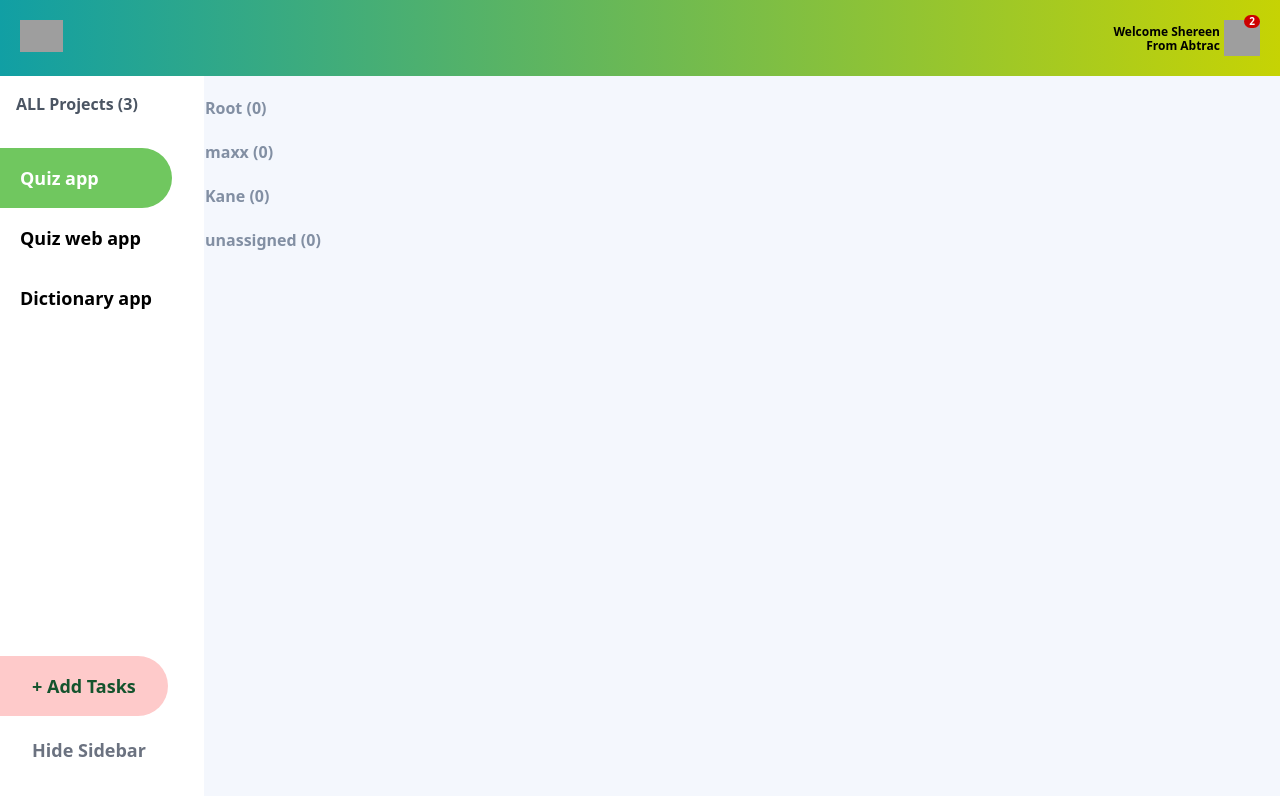
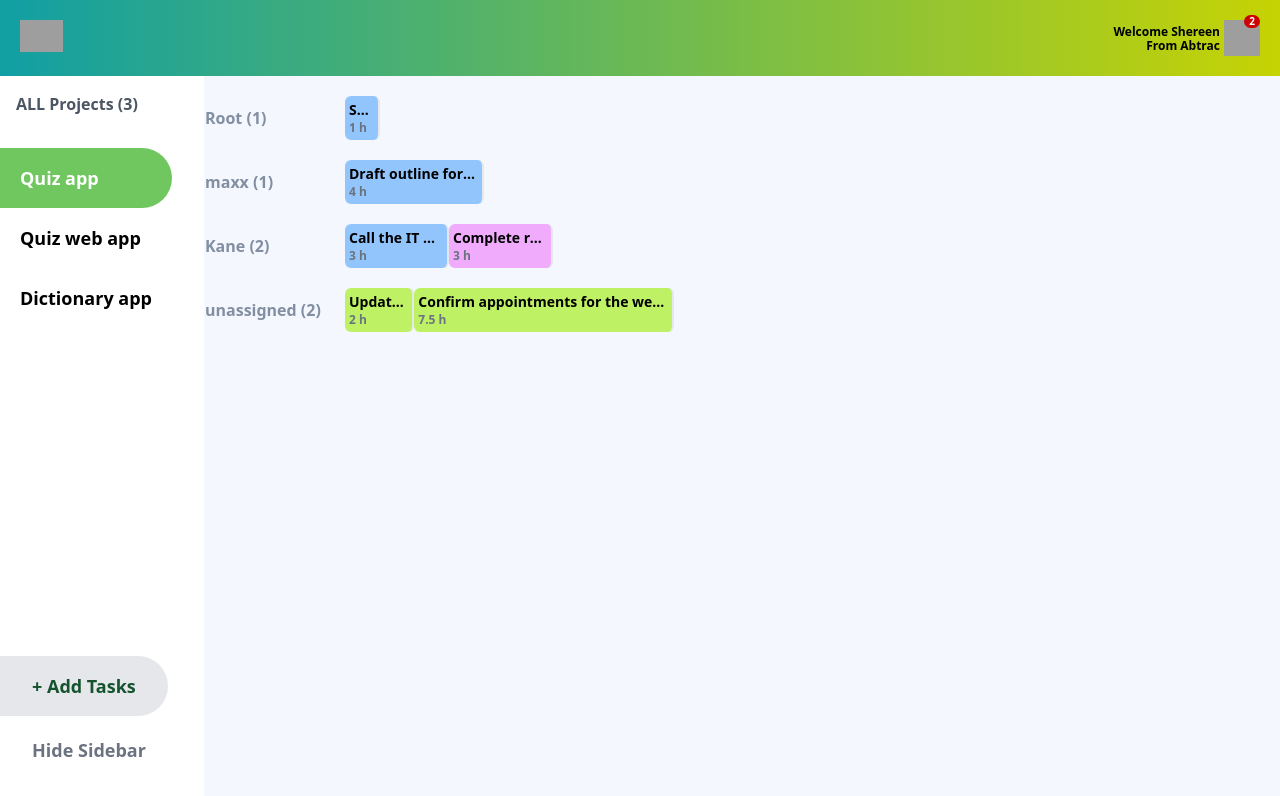
Before and after one commit to Team-Itexphere/ab, a React (Create React App) app: page /work-scheduling in a window 1280 px wide. Shown: the top 796 px of the page. Built offline with nearby package versions, Linux system fonts and the light colour scheme; grey boxes are pictures that could not be loaded.

Commit message:
Nov30 002 we can move projects

```diff
--- a/src/components/UI/navbar/navbar.tsx
+++ b/src/components/UI/navbar/navbar.tsx
@@ -1,15 +1,17 @@
 import React from 'react'
+import { useNavigate } from 'react-router-dom';
 
 type Props = {}
 
 const Navbar = (props: Props) => {
+    const navigate = useNavigate();
     return (
         <div className='flex flex-wrap bg-[#EEEEEE] h-10 items-center'>
             <p className='grow text-[#053645] hover:text-[#C1D82F] text-sm font-bold text-center cursor-pointer'>Home</p>
             <p className='grow text-[#053645] hover:text-[#C1D82F] text-sm font-bold text-center cursor-pointer'>Client, Contacts & Projects</p>
             <p className='grow text-[#053645] hover:text-[#C1D82F] text-sm font-bold text-center cursor-pointer'>Time & Disbursements</p>
-            <p className='grow text-[#053645] hover:text-[#C1D82F] text-sm font-bold text-center cursor-pointer'>Invoices</p>
-            <p className='grow text-[#053645] hover:text-[#C1D82F] text-sm font-bold text-center cursor-pointer'>Accounting</p>
+            <p className='grow text-[#053645] hover:text-[#C1D82F] text-sm font-bold text-center cursor-pointer' onClick={() => navigate(`/work-scheduling`)}>work-scheduling</p>
+            <p className='grow text-[#053645] hover:text-[#C1D82F] text-sm font-bold text-center cursor-pointer' onClick={() => navigate(`/workRolePlay`)}>workRolePlay</p>
             <p className='grow text-[#053645] hover:text-[#C1D82F] text-sm font-bold text-center cursor-pointer'>Debtor Management</p>
             <p className='grow text-[#053645] hover:text-[#C1D82F] text-sm font-bold text-center cursor-pointer'>Reports</p>
             <p className='grow text-[#053645] hover:text-[#C1D82F] text-sm font-bold text-center cursor-pointer'>Administration</p>
--- /dev/null
+++ b/src/data/employee.json
@@ -0,0 +1,52 @@
+[
+    {
+        "name": "Root",
+        "tasks": [
+            {
+                "title": "Schedule team training session for new procedures",
+                "ProjectName": "Quiz app",
+                "noOfHours": "1"
+            }
+        ]
+    },
+    {
+        "name": "maxx",
+        "tasks": [
+            {
+                "title": "Draft outline for next month's marketing campaign",
+                "ProjectName": "Quiz app",
+                "noOfHours": "4"
+            }
+        ]
+    },
+    {
+        "name": "Kane",
+        "tasks": [
+            {
+                "title": "Call the IT department regarding software issue",
+                "ProjectName": "Quiz app",
+                "noOfHours": "3"
+            },
+            {
+                "title": "Complete research for upcoming project",
+                "ProjectName": "Dictionary app",
+                "noOfHours": "3"
+            }
+        ]
+    },
+    {
+        "name": "unassigned",
+        "tasks": [
+            {
+                "title": "Update task progress in project management tool",
+                "ProjectName": "",
+                "noOfHours": "2"
+            },
+            {
+                "title": "Confirm appointments for the week",
+                "ProjectName": "",
+                "noOfHours": "7.5"
+            }
+        ]
+    }
+]
--- a/src/pages/Login/login.screen.tsx
+++ b/src/pages/Login/login.screen.tsx
@@ -26,8 +26,8 @@ const LoginScreen = () => {
         };
 
         const data = new URLSearchParams();
-        data.append('username', username);
-        data.append('password', password);
+        data.append('username', formData.email);
+        data.append('password', formData.password);
         data.append('grant_type', 'password');
 
 
@@ -107,11 +107,13 @@ const LoginScreen = () => {
                     <div className="flex flex-col  px-14 py-12 mt-7 border rounded-xl border-[#A6A6A6] bg-white">
                         <p className='text-center mb-10 text-3xl text-[#053645] font-semibold'>Login to Abtrac</p>
                         <input
+                            value={formData.email}
                             placeholder='Email'
                             className='w-full border py-2 px-2 rounded-lg border-[#C0C0C0] mb-4'
                             onChange={(e) => setformData({ ...formData, email: e.target.value })}
                         />
                         <input
+                            value={formData.password}
                             placeholder='Password'
                             className='w-full border  py-2 px-2 rounded-lg border-[#C0C0C0] mb-7'
                             onChange={(e) => setformData({ ...formData, password: e.target.value })}
--- a/src/pages/workSchedule/UI/Column/Column.tsx
+++ b/src/pages/workSchedule/UI/Column/Column.tsx
@@ -5,18 +5,15 @@ import { useDispatch, useSelector } from "react-redux";
 import workColumns from '../../../../data/workColumns.json'
 import Task from '../Task/Task';
 import projectSlice from '../../../../redux/boardSlice';
+import employeeSlice from '../../../../redux/employeeSlice';
 
-const Column = ({ colIndex }: any) => {
+const Column = ({ empIndex }: any) => {
 
     const dispatch = useDispatch();
     const projects = useSelector((state: any) => state.projects);
+    const employees = useSelector((state: any) => state.employees);
 
-    const activeProject = projects.find((project: any) => project.isActive)
-    const activeColums = activeProject.columns;
-
-    const col = activeColums.find((col: any, i: any) => i === colIndex)
-
-    // const col: any = workColumns.find((col, i) => i === colIndex);
+    const emp = employees.find((col: any, i: any) => i === empIndex)
 
     const colors = [
         "bg-red-500",
@@ -30,8 +27,6 @@ const Column = ({ colIndex }: any) => {
         "bg-sky-500",
     ];
 
-
-
     const getRandomColor = () => {
         const randomIndex = Math.floor(Math.random() * colors.length);
         return colors[randomIndex];
@@ -40,13 +35,18 @@ const Column = ({ colIndex }: any) => {
     const randomColor = getRandomColor();
 
     const handleOnDrop = (e: any) => {
-        const { prevColIndex, taskIndex } = JSON.parse(
+        const { prevEmpIndex, taskIndex } = JSON.parse(
             e.dataTransfer.getData("text")
         );
 
-        if (colIndex !== prevColIndex) {
+        const activeProject = projects.find((project: any) => project.isActive)
+        const newProjectName = activeProject.name;
+
+
+        console.log('newProjectName ::', newProjectName)
+        if (empIndex !== prevEmpIndex) {
             dispatch(
-                projectSlice.actions.dragTask({ colIndex, prevColIndex, taskIndex })
+                employeeSlice.actions.dragTask({ empIndex, prevEmpIndex, taskIndex, newProjectName })
             );
         }
     };
@@ -59,16 +59,16 @@ const Column = ({ colIndex }: any) => {
         <div
             onDrop={handleOnDrop}
             onDragOver={handleOnDragOver}
-            className=" mx-5 flex pt-[20px]"
+            className=" mx-5 flex pt-[20px] min-h-[50px]"
         >
             <p className=" font-semibold flex  items-center min-w-[140px]  gap-2  text-[#828fa3]">
                 {/* <div className={`rounded-full w-4 h-4 ${randomColor} `} /> */}
-                {col.name} ({col.tasks.length})
+                {emp.name} ({emp.tasks.length})
             </p>
 
-            <div className='scrollbar-hide flex gap-2 '>
-                {col.tasks.map((task: any, index: any) => (
-                    <Task key={index} taskIndex={index} colIndex={colIndex} />
+            <div className='scrollbar-hide flex '>
+                {emp.tasks.map((task: any, index: any) => (
+                    <Task key={index} taskIndex={index} empIndex={empIndex} />
                 ))}
             </div>
 
--- a/src/pages/workSchedule/UI/Task/Task.tsx
+++ b/src/pages/workSchedule/UI/Task/Task.tsx
@@ -3,39 +3,79 @@ import { useDispatch, useSelector } from "react-redux";
 
 import workColumns from '../../../../data/workColumns.json'
 
-const Task = ({ colIndex, taskIndex }: any) => {
+const Task = ({ empIndex, taskIndex }: any) => {
 
-    const projects = useSelector((state: any) => state.projects);
+    const employees = useSelector((state: any) => state.employees);
 
-    const activeProject = projects.find((project: any) => project.isActive)
-    const activeColums = activeProject.columns;
+    const emp = employees.find((col: any, i: any) => i === empIndex);
+    const task = emp.tasks.find((col: any, i: any) => i === taskIndex)
 
-    const col = activeColums.find((col: any, i: any) => i === colIndex);
-    const task = col.tasks.find((col: any, i: any) => i === taskIndex)
+    // const isDraggable = empIndex === 3 ? true : false
 
-    // const isDraggable = colIndex === 3 ? true : false
-    // const col = workColumns.find((col, i) => i === colIndex)
-    // const task = col?.tasks.find((col, i) => i === taskIndex)
+    // let completed = 0;
+    // let subtasks = task?.subtasks
 
-    let completed = 0;
-    let subtasks = task?.subtasks
-
-    subtasks?.forEach((subtask: any) => {
-        if (subtask.isCompleted) {
-            completed++
-        }
-    })
+    // subtasks?.forEach((subtask: any) => {
+    //     if (subtask.isCompleted) {
+    //         completed++
+    //     }
+    // })
 
     const handleOnDrag = (e: any) => {
         e.dataTransfer.setData(
             "text",
-            JSON.stringify({ taskIndex, prevColIndex: colIndex })
+            JSON.stringify({ taskIndex, prevEmpIndex: empIndex })
         );
     };
 
-    const w = 260 / 7.5 * Number(task.noOfHours);
+    const width = 260 / 7.5 * Number(task.noOfHours);
 
-    console.log('w ::', Number(task.noOfHours))
+
+    // const isDayFiledWithThisTask = () => {
+    //     // const totalHours = col.tasks.reduce((acc: any, task: any) => acc + task.noOfHours, 0);
+    //     // const days = Math.ceil(totalHours / 7.5);
+    //     // let remainingHours = totalHours;
+
+
+    //     // for (let i = 0; i < days; i++) {
+    //     //     let dailyHours = remainingHours >= 7.5 ? 7.5 : remainingHours;
+    //     //     col.tasks.filter((task: any) => {
+    //     //         if (task.noOfHours <= dailyHours) {
+    //     //             dailyHours -= task.noOfHours;
+    //     //             remainingHours -= task.noOfHours;
+    //     //             return true;
+    //     //         }
+    //     //         return false;
+    //     //     })
+    //     // }
+
+    //     let totalHours = 0;
+
+    //     for (let i = 0; i <= taskIndex; i++) {
+    //         totalHours += col.tasks[i].noOfHours;
+    //     }
+    //     console.log('totalHours', totalHours)
+
+    //     const days = Math.ceil(totalHours / 7.5);
+    //     let remainingHours = totalHours;
+    //     for (let i = 0; i < days; i++) {
+
+    //         console.log('days', days)
+    //         let dailyHours = remainingHours >= 7.5 ? 7.5 : remainingHours;
+    //         console.log('dailyHours', dailyHours)
+    //         col.tasks.filter((task: any) => {
+    //             if (task.noOfHours <= dailyHours) {
+    //                 dailyHours -= task.noOfHours;
+    //                 remainingHours -= task.noOfHours;
+    //                 return true;
+    //             } else {
+    //                 return false
+    //             }
+    //         })
+    //     }
+    //     return false
+    // }
+
     return (
 
         <div
@@ -44,13 +84,13 @@ const Task = ({ colIndex, taskIndex }: any) => {
             }}
             draggable
             onDragStart={handleOnDrag}
-            style={{ width: `${w}px` }}
-            className={` rounded-lg  bg-white hover:text-[#635fc7]  cursor-pointer `}
+            style={{ width: `${width}px` }}
+            className={` rounded-md p-1 border-r-2 ${task.ProjectName === "Quiz app" ? 'bg-blue-300' : task.ProjectName === "Quiz web app" ? 'bg-teal-300' : task.ProjectName === "Dictionary app" ? 'bg-fuchsia-300' : 'bg-lime-300'}  hover:text-[#635fc7]  cursor-pointer `}
         >
-            {/* <p className=" font-bold tracking-wide ">{task?.title}</p>
-            <p className=" font-bold text-xs tracking-tighter mt-2 text-gray-500">
+            <p className="text-sm font-semibold truncate  ">{task?.title}</p>
+            <p className=" font-bold text-xs text-gray-500">
                 {task?.noOfHours} h
-            </p> */}
+            </p>
         </div>
 
     )
--- a/src/pages/workSchedule/UI/sidebar/Sidebar.tsx
+++ b/src/pages/workSchedule/UI/sidebar/Sidebar.tsx
@@ -2,13 +2,16 @@ import React, { useState, lazy, Suspense } from 'react'
 import { useDispatch, useSelector } from "react-redux";
 
 import projectData from '../../../../data/projects.json'
+import projectSlice from '../../../../redux/boardSlice';
 
 const TaskModal = lazy(() => import('../../../../components/UI/modals/taskModal'))
 
 const Sidebar = ({ isSideBarOpen, setIsSideBarOpen }: any) => {
 
+    const dispatch = useDispatch();
     const projects = useSelector((state: any) => state.projects);
 
+    console.log('projects ::', projects)
     const [isBoardModalOpen, setIsBoardModalOpen] = useState(false);
     const [isTaskModalOpen, setIsTaskModalOpen] = useState(false)
 
@@ -37,11 +40,12 @@ const Sidebar = ({ isSideBarOpen, setIsSideBarOpen }: any) => {
                                     {projects.map((board: any, index: any) => (
                                         <div
                                             className={` flex items-baseline space-x-2 px-5 mr-8 rounded-r-full duration-500 ease-in-out py-4 cursor-pointer hover:bg-[#635fc71a] hover:text-[#635fc7]
-                                             ${board.isActive && " bg-[#70c75f] rounded-r-full text-white mr-8 "}
+                                             ${board.isActive && "  bg-[#70c75f] rounded-r-full text-white mr-8 "}
                                             `}
                                             key={index}
                                             onClick={() => {
-                                                // dispatch(boardsSlice.actions.setBoardActive({ index }));
+                                                console.log('sdsdsdsd')
+                                                dispatch(projectSlice.actions.setProjectActive({ index }));
                                             }}
                                         >
                                             {/* <img src={boardIcon} className="  filter-white  h-4 " />{" "} */}
@@ -56,7 +60,7 @@ const Sidebar = ({ isSideBarOpen, setIsSideBarOpen }: any) => {
                 </div>
                 <div
                     onClick={() => setIsTaskModalOpen((prevState) => !prevState)}
-                    className=" flex  items-center mt-2  absolute bottom-32  text-lg font-bold bg-red-200 rounded-r-full hover:text-[#635FC7] cursor-pointer mr-6 mb-8 px-8 py-4 hover:bg-[#635fc71a] dark:hover:bg-white  space-x-2 justify-center  my-4 text-green-900 "
+                    className=" flex  items-center mt-2  absolute bottom-32  text-lg font-bold bg-gray-200 rounded-r-full hover:text-[#635FC7] cursor-pointer mr-6 mb-8 px-8 py-4 hover:bg-[#635fc71a] dark:hover:bg-white  space-x-2 justify-center  my-4 text-green-900 "
                 >
                     {/* <img
                             className=" min-w-[20px]"
--- a/src/pages/workSchedule/workSchedule.screen.tsx
+++ b/src/pages/workSchedule/workSchedule.screen.tsx
@@ -11,13 +11,15 @@ const WorkScheduleScreen = () => {
 
     const dispatch = useDispatch();
     const projects = useSelector((state: any) => state.projects);
+    const employees = useSelector((state: any) => state.employees);
 
+    console.log('employees ::', employees)
     const activeProject = projects.find((project: any) => project.isActive)
-    const activeColums = activeProject.columns;
+    // const activeColums = activeProject.columns;
 
-    console.log('projects:: ', projects)
-    console.log('activeProject :: ', activeProject)
 
+
+    console.log('activeProject', activeProject)
     const [windowSize, setWindowSize] = useState([
         window.innerWidth,
         window.innerHeight
@@ -55,10 +57,10 @@ const WorkScheduleScreen = () => {
                     />
                 )}
 
-                {activeColums.length > 0 ? (
+                {employees.length > 0 ? (
                     <div>
-                        {activeColums.map((col: any, index: any) => (
-                            <Column key={index} colIndex={index} />
+                        {employees.map((col: any, index: any) => (
+                            <Column key={index} empIndex={index} />
                         ))}
                         {/* <div
                             onClick={() => {
--- /dev/null
+++ b/src/redux/employeeSlice.js
@@ -0,0 +1,34 @@
+import { createSlice } from "@reduxjs/toolkit";
+import employeeData from "../data/employee.json"
+
+const employeeSlice = createSlice({
+    name: 'employees',
+    initialState: employeeData,
+    reducers: {
+        dragTask: (state, action) => {
+            const { empIndex, prevEmpIndex, taskIndex, newProjectName } = action.payload;
+
+            const prevEmpData = state.find((emp, index) => index === prevEmpIndex)
+            const taskData = prevEmpData.tasks.splice(taskIndex, 1)[0]
+            const newtaskData = {
+                title: taskData.title,
+                ProjectName: newProjectName,
+                noOfHours: taskData.noOfHours
+            }
+            state.find((emp, index) => index === empIndex).tasks.push(newtaskData)
+        },
+        addTask: (state, action) => {
+            const { empIndex = 3, title, projectName = "", noOfHours } = action.payload;
+
+            const unassignedTaskList = state.find((emp, index) => emp.name === "unassigned")
+            const newTaskData = {
+                title: title,
+                ProjectName: projectName,
+                noOfHours: noOfHours
+            }
+            unassignedTaskList.tasks.push(newTaskData)
+        }
+    }
+})
+
+export default employeeSlice;
--- a/src/redux/store.js
+++ b/src/redux/store.js
@@ -1,9 +1,11 @@
 import { configureStore } from "@reduxjs/toolkit";
 import projectSlice from "./boardSlice";
+import employeeSlice from "./employeeSlice";
 
 const store = configureStore({
     reducer: {
-        projects: projectSlice.reducer
+        projects: projectSlice.reducer,
+        employees: employeeSlice.reducer
     }
 })
 
```
Also changed, not shown: src/components/UI/modals/taskModal.tsx (+6 -5 lines), src/redux/boardSlice.js (+10 -0 lines).
